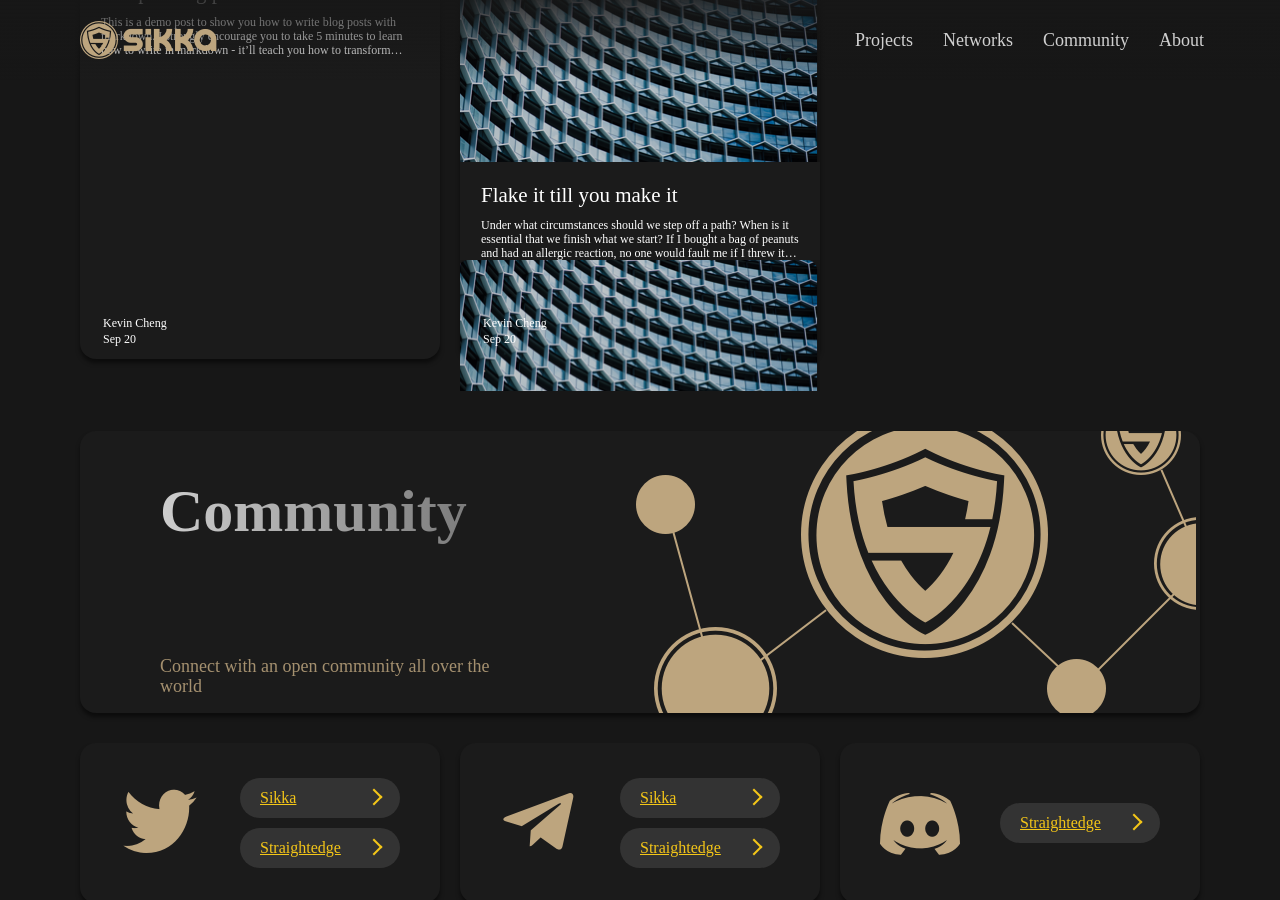
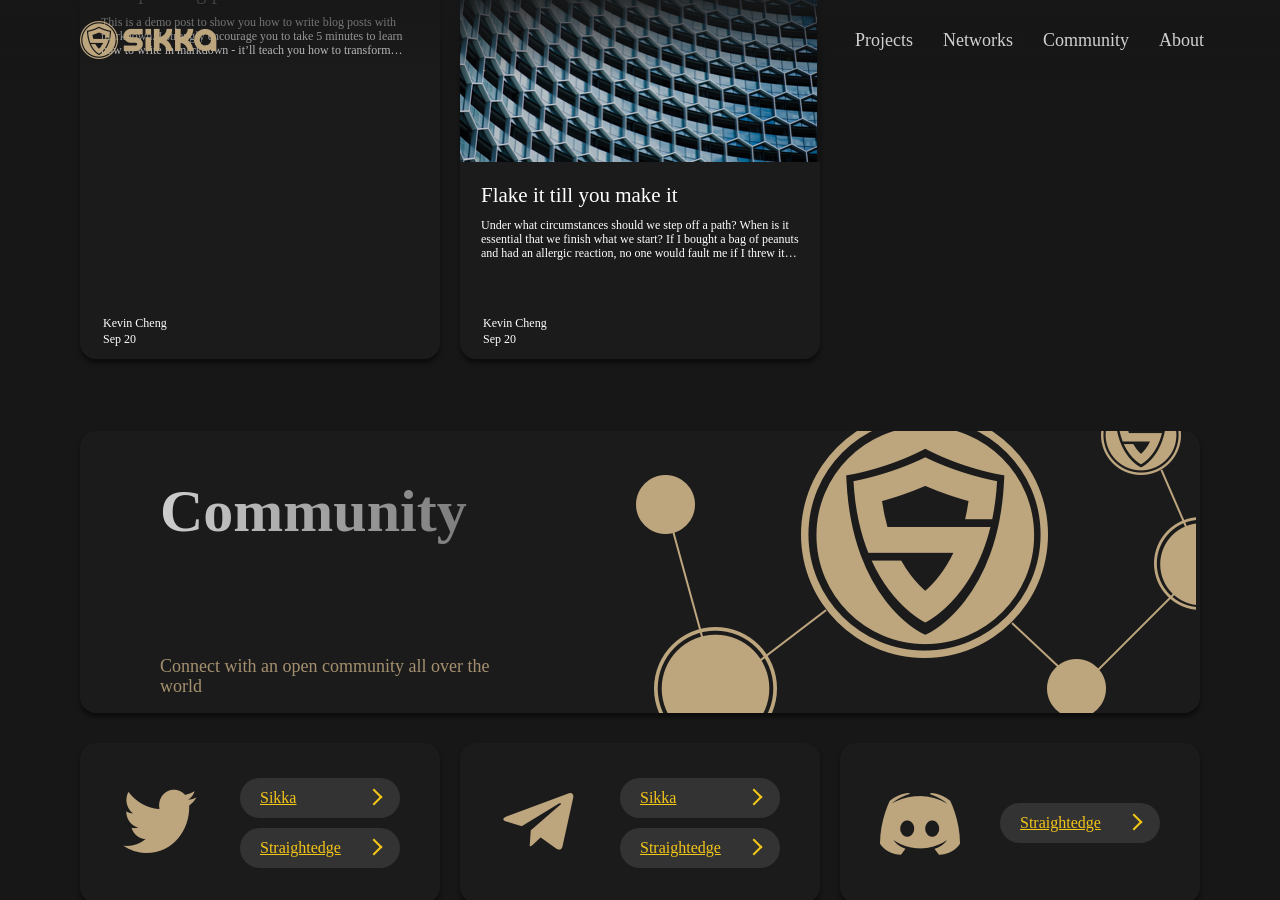
Before and after one commit to King860810/newweb, a Jekyll site: the page built from community.html, in a window 1280 px wide and 900 px high, scrolled down 309 px. Built offline with Jekyll 4.4.1, drawn with Linux system fonts in a browser that asks for light colours.

Commit message:
Update community.html

```diff
--- a/community.html
+++ b/community.html
@@ -37,21 +37,6 @@ layout: base
 		</p>
 		<dt>Kevin Cheng <br>Sep 20</dt>
 
-
-
-		{% if thumbnail != "" %}
-		<a href="{{ post.url | absolute_url }}" aria-label="Thumbnail">
-		<img src="{{ thumbnail | absolute_url }}" alt="Post thumbnail">
-		</a>
-		{% endif %}
-
-		{% unless site.feed_show_excerpt == false %}
-  	    {% if thumbnail != "" %}
-		<a href="{{ post.url | absolute_url }}" aria-label="Thumbnail">
-		<img src="{{ thumbnail | absolute_url }}" alt="Post thumbnail">
-		</a>
-		{% endif %}
-		{% endunless %}
 	</div>
 	{% endfor %}
 
```
